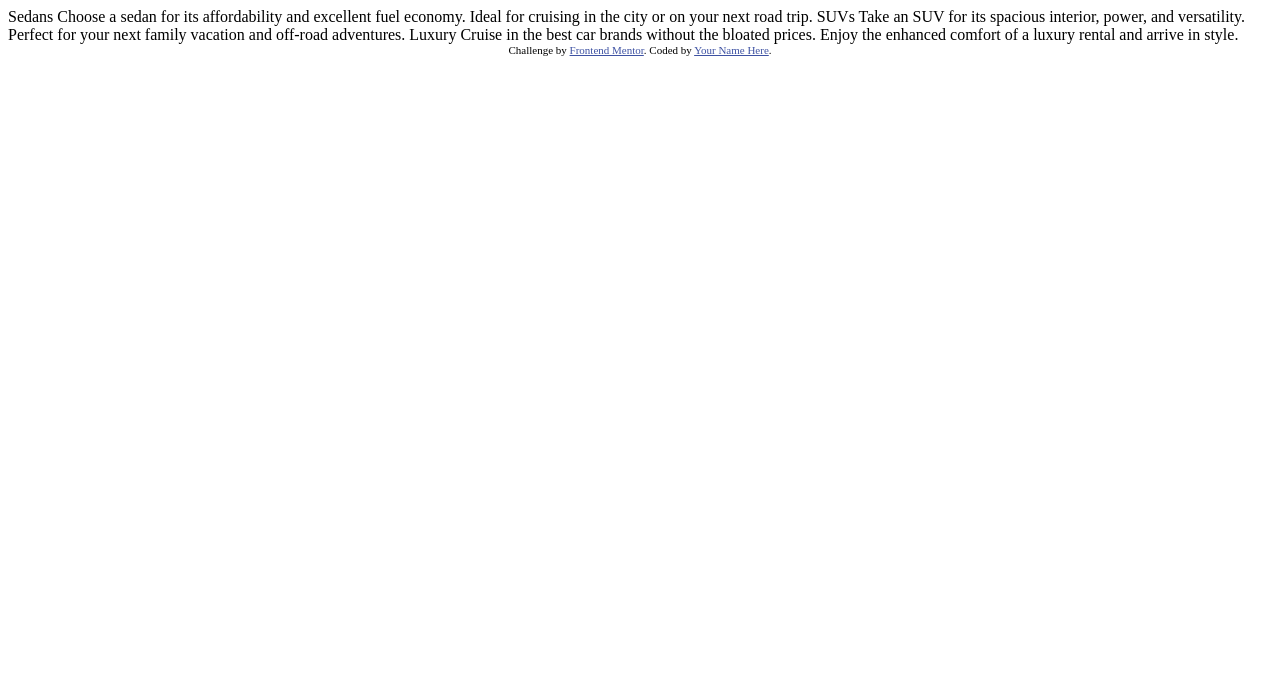
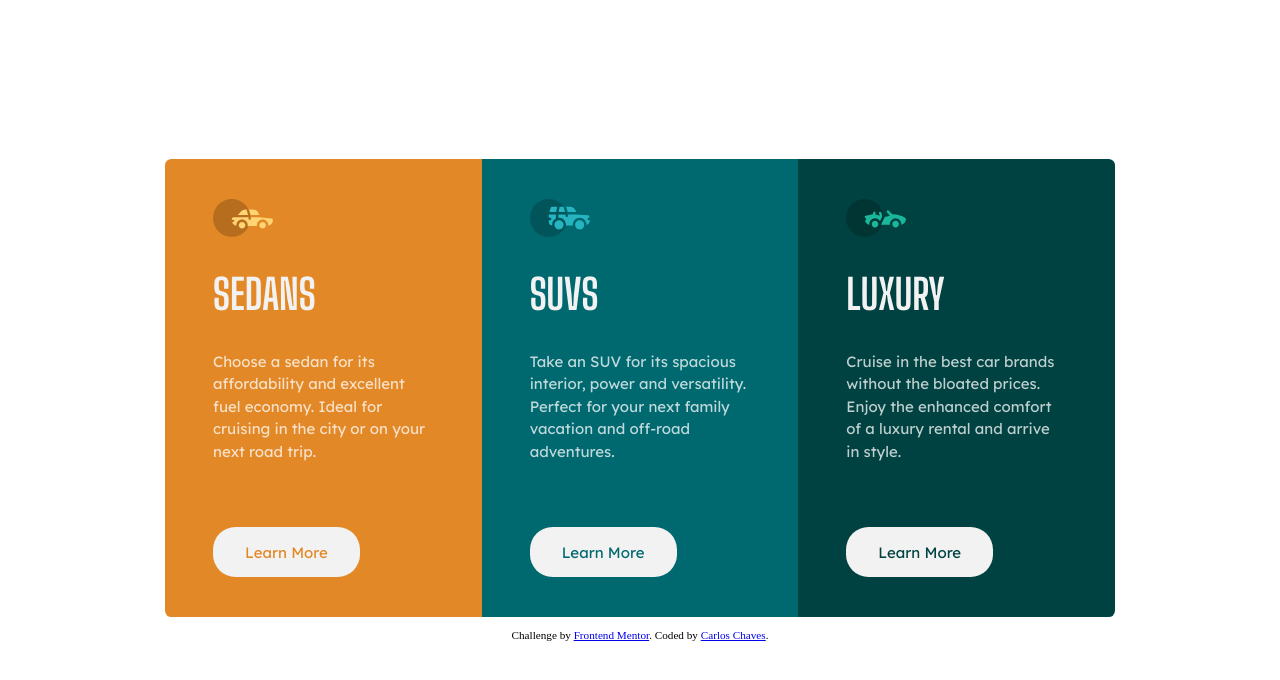
Before and after one commit to sircarloschaves/3-column-preview-card-component, a plain HTML site: page index.html in a window 1280 px wide. Drawn offline with Linux system fonts and the light colour scheme.

Commit message:
initial commit

```diff
--- a/index.html
+++ b/index.html
@@ -1,36 +1,58 @@
 <!DOCTYPE html>
 <html lang="en">
+
 <head>
   <meta charset="UTF-8">
-  <meta name="viewport" content="width=device-width, initial-scale=1.0"> <!-- displays site properly based on user's device -->
+  <meta name="viewport" content="width=device-width, initial-scale=1.0">
+  <meta name="description"
+    content="A website that I cloned from a challenge from the Front End mentor website. It is a study and practice site.">
+  <meta name="author" content="Carlos Chaves">
+  <title>Responsive three-column cards</title>
+  <link rel="shortcut icon" href="/images/favicon.png" type="image/x-icon">
+  <link rel="stylesheet" href="style.css">
+</head>
 
-  <link rel="icon" type="image/png" sizes="32x32" href="./images/favicon-32x32.png">
+<body>
+  <div class="container">
 
-  <title>Frontend Mentor | 3-column preview card component</title>
+    <div class="card sedans bg-orange">
+      <img aria-hidden="true" class="img" src="images/icon-sedans.svg" alt="">
 
-  <!-- Feel free to remove these styles or customise in your own stylesheet 👍 -->
-  <style>
-    .attribution { font-size: 11px; text-align: center; }
-    .attribution a { color: hsl(228, 45%, 44%); }
-  </style>
-</head>
-<body>
+      <h2 class="title">SEDANS</h2>
 
-  Sedans
-  Choose a sedan for its affordability and excellent fuel economy. Ideal for cruising in the city
-  or on your next road trip.
+      <p class="paragraph">Choose a sedan for its affordability and excellent fuel economy. Ideal for cruising in the city or on your next road trip.</p>
 
-  SUVs
-  Take an SUV for its spacious interior, power, and versatility. Perfect for your next family vacation
-  and off-road adventures.
+      <button class="btn" type="button">Learn More</button>
+    </div>
 
-  Luxury
-  Cruise in the best car brands without the bloated prices. Enjoy the enhanced comfort of a luxury
-  rental and arrive in style.
+    <div class="card suvs bg-cyan">
+      <img aria-hidden="true" class="img" src="images/icon-suvs.svg" alt="">
 
-  <div class="attribution">
-    Challenge by <a href="https://www.frontendmentor.io?ref=challenge" target="_blank">Frontend Mentor</a>.
-    Coded by <a href="#">Your Name Here</a>.
+      <h2 class="title">SUVS</h2>
+
+      <p class="paragraph">Take an SUV for its spacious interior, power and versatility. Perfect for your next family vacation and off-road adventures.</p>
+
+      <button class="btn" type="button">Learn More</button>
+    </div>
+
+    <div class="card luxury bg-dark_cyan">
+      <img aria-hidden="true" class="img" src="images/icon-luxury.svg" alt="">
+
+      <h2 class="title">LUXURY</h2>
+
+      <p class="paragraph">Cruise in the best car brands without the bloated prices. Enjoy the enhanced comfort of a luxury rental and arrive in style.</p>
+
+      <button class="btn" type="button">Learn More</button>
+    </div>
+
   </div>
+
+  <footer>
+    <p>
+      Challenge by <a href="https://www.frontendmentor.io/home" target="_blank">Frontend Mentor</a>. Coded by <a href="https://github.com/sircarloschaves" target="_blank">Carlos Chaves</a>.
+    </p>
+  </footer>
+
 </body>
+
 </html>
--- /dev/null
+++ b/style.css
@@ -0,0 +1,180 @@
+@import url('https://fonts.googleapis.com/css2?family=Big+Shoulders+Display:wght@700&family=Lexend+Deca&display=swap');
+
+:root {
+  /* Colors */
+  --clr-primary-orange: hsl(31, 77%, 52%);
+  --clr-primary-cyan: hsl(184, 100%, 22%);
+  --clr-primary-dark_cyan: hsl(179, 100%, 13%);
+
+  --clr-neutral-transparent_white: hsla(0, 0%, 100%, 0.75);
+  --clr-neutral-light_gray: hsl(0, 0%, 95%);
+
+  /* Fonts */
+  --ff-big_shoulders: 'Big Shoulders Display', sans-serif;;
+  --ff-lexend: 'Lexend Deca', sans-serif;
+
+  /* Font Size */
+  --fs-400: 0.9375rem;
+  --fs-700: 2.6rem;
+
+  /* Utility classes */
+
+  .bg-orange {
+    background-color: var(--clr-primary-orange);
+  }
+
+  .bg-cyan {
+    background-color: var(--clr-primary-cyan);
+  }
+
+  .bg-dark_cyan {
+    background-color: var(--clr-primary-dark_cyan);
+  }
+
+}
+
+html,
+body {
+  width: 100%;
+  height: 100%;
+}
+
+*,
+*::before,
+*::after {
+  margin: 0;
+  padding: 0;
+  box-sizing: border-box;
+  font: inherit;
+}
+
+ul[role='list'],
+ol[role='list'] {
+  list-style: none;
+}
+
+img,
+picture,
+svg {
+  max-width: 100%;
+  display: block;
+}
+
+body {
+  padding: 1.3rem;
+  display: flex;
+  justify-content: center;
+  align-items: center;
+  flex-direction: column;
+}
+
+.container {
+  width: 100%;
+  display: grid;
+  grid-template-columns: 1fr;
+  grid-auto-rows: max-content;
+}
+
+.card {
+  display: flex;
+  flex-direction: column;
+  justify-content: space-between;
+  align-items: left;
+  padding-block: 2.5rem;
+  padding-inline: 3rem;
+}
+
+.card:first-child {
+  border-top-left-radius: .4rem;
+  border-top-right-radius: .4rem;
+}
+
+.card:last-child {
+  border-bottom-left-radius: .4rem;
+  border-bottom-right-radius: .4rem;
+}
+
+
+.img {
+  width: 60px;
+}
+
+.title {
+  font-family: var(--ff-big_shoulders);
+  font-size: var(--fs-700);
+  font-weight: 700;
+  color: var(--clr-neutral-light_gray);
+  margin-top: 2rem;
+}
+
+.paragraph {
+  font-family: var(--ff-lexend);
+  font-size: var(--fs-400);
+  font-weight: 400;
+  color: var(--clr-neutral-transparent_white);
+  line-height: 1.5;
+  margin-top: 2rem;
+}
+
+.sedans .btn {
+  color: var(--clr-primary-orange);
+}
+
+.suvs .btn {
+  color: var(--clr-primary-cyan);
+}
+
+.luxury .btn {
+  color: var(--clr-primary-dark_cyan);
+}
+
+.btn {
+  display: inline-block;
+  width: max-content;
+  background-color: var(--clr-neutral-light_gray);
+  font-family: var(--ff-lexend);
+  font-size: var(--fs-400);
+  padding: .9em 2em;
+  border: 2px solid transparent;
+  border-radius: 1.5em;
+  margin-top: 2rem;
+}
+
+.btn:hover,
+.btn:focus-visible {
+  color: var(--clr-neutral-light_gray);
+  background-color: transparent;
+  border: 2px solid var(--clr-neutral-light_gray);
+}
+
+
+@media screen and (min-width: 850px) {
+  .container {
+    max-width: 950px;
+    grid-template-columns: 1fr 1fr 1fr;
+  }
+
+  .card:first-child {
+    border-top-left-radius: .4rem;
+    border-bottom-left-radius: .4rem;
+    border-top-right-radius: 0;
+  }
+
+  .card:last-child {
+    border-top-right-radius: .4rem;
+    border-bottom-right-radius: .4rem;
+    border-bottom-left-radius: 0;
+  }
+
+  .btn {
+    margin-top: 4rem;
+  }
+
+  footer {
+    font-size: .7rem;
+    font-family: serif;
+    margin-top: 1em;
+    text-align: center;
+  }
+
+}
```
